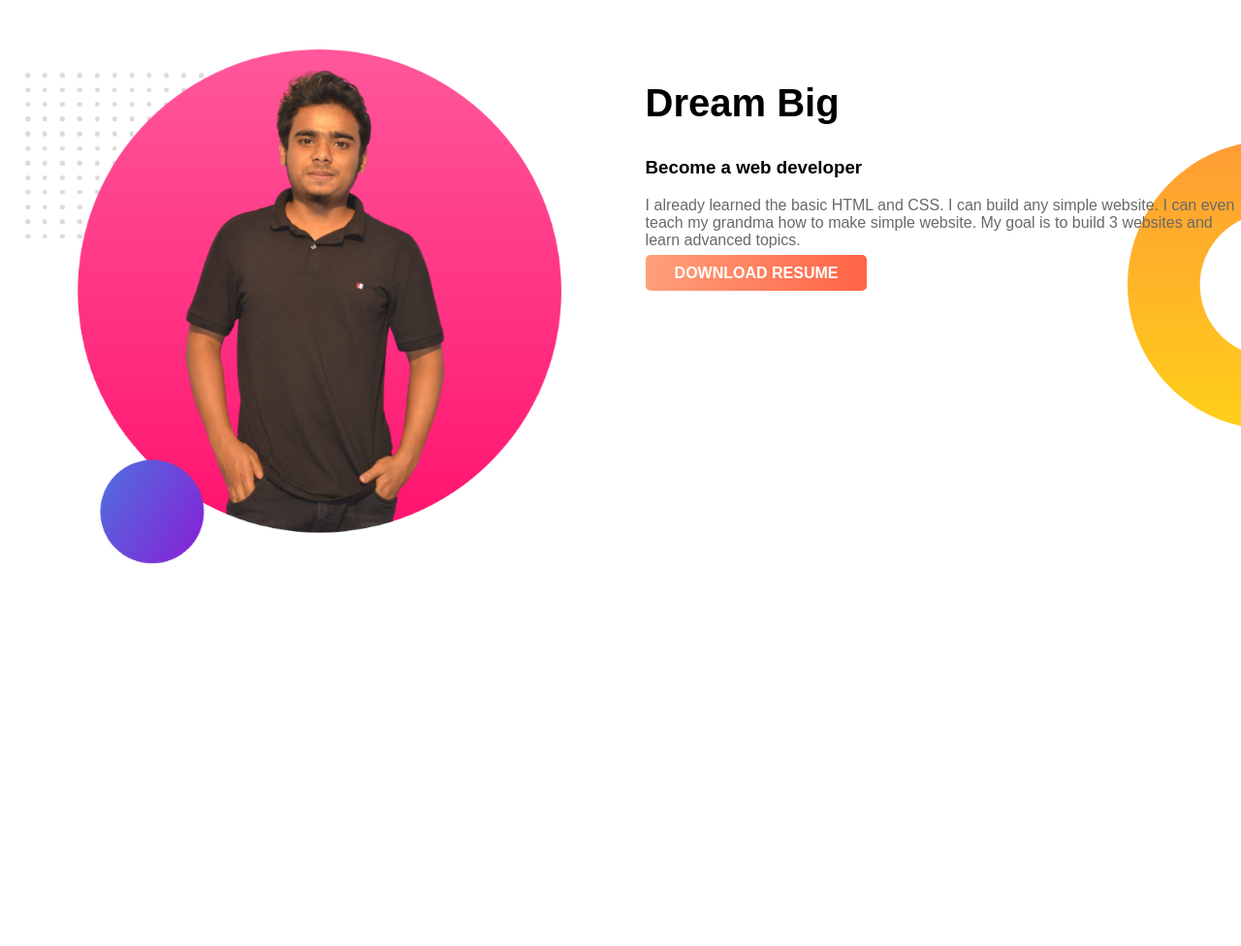
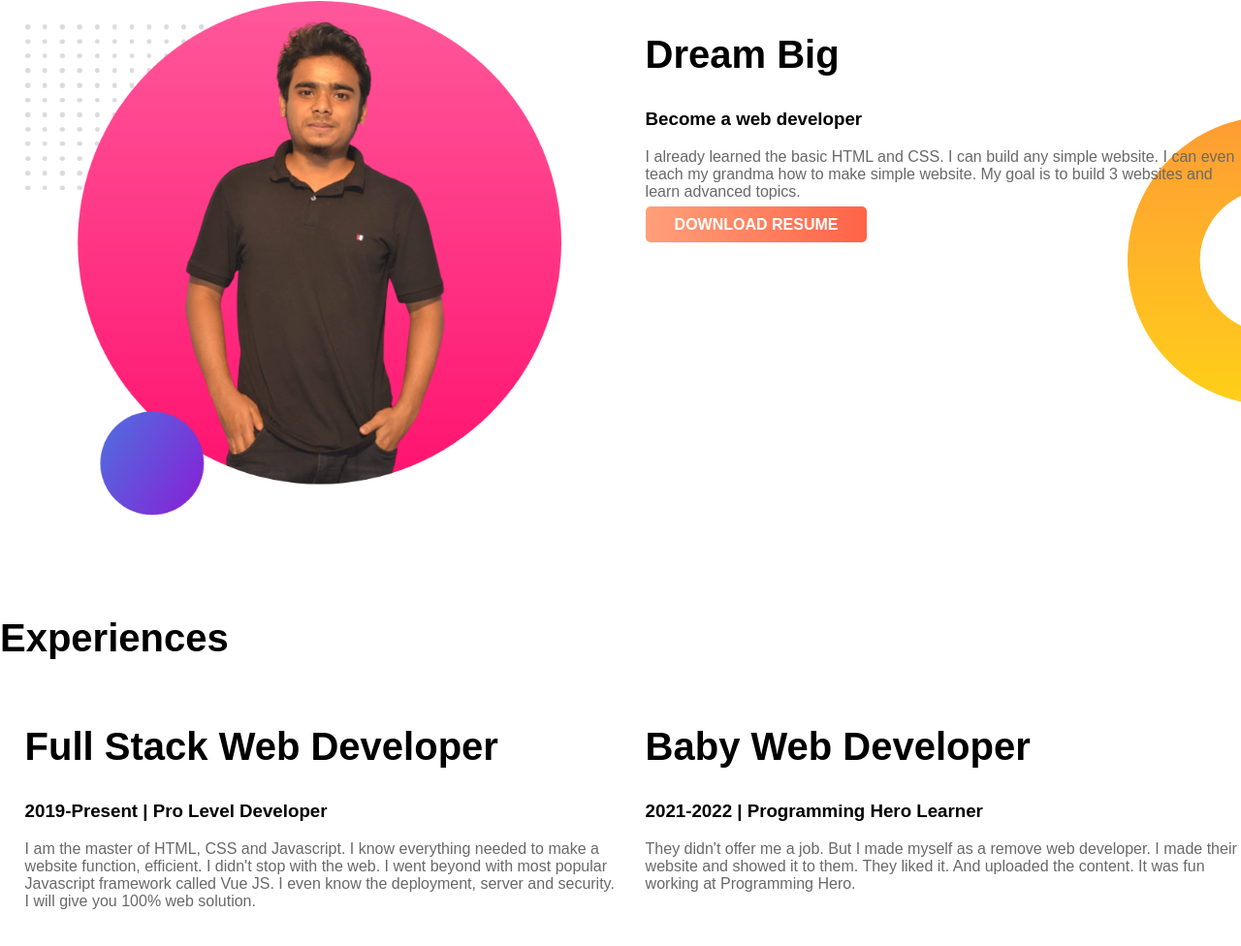
Before and after one commit to Shihab585203/developer-portfolio, a plain HTML site: page index.html in a window 1280 px wide. Shown: the part 702-1678 px from the top of the page at 97% size. Before the commit the page ends 1388 px from the top, so only its background shows below. Drawn offline with Linux system fonts and the light colour scheme.

Commit message:
add experiences

```diff
--- a/index.html
+++ b/index.html
@@ -10,7 +10,7 @@
     <link rel="stylesheet" href="style.css">
 </head>
 <body>
-    <section class="top-banner">
+    <section class="top-banner flexible-container upper-padding">
         <div class="half-width">
             <h1>Welcome To</h1>
             <h1><span class="orange-color">Shihab Ahmed</span> Zone</h1>
@@ -22,7 +22,7 @@
             <img src="images/shihab-1.png" alt="">
         </div>
     </section>
-    <section class="dream-big">
+    <section class="dream-big flexible-container">
         <div class="half-width">
             <img src="images/shihab-2.png" alt="">
         </div>
@@ -33,5 +33,22 @@
             <a class="link-button" target="_blank" href="#">DOWNLOAD RESUME</a>
         </div>
     </section>
+
+    <section class="experience-area">
+        <h1>Experiences</h1>
+        <div class="flexible-container">
+            <div class="half-width">
+               <h1>Full Stack Web Developer</h1>
+               <h3>2019-Present | Pro Level Developer</h3>
+               <p>I am the master of HTML, CSS and Javascript. I know everything needed to make a website function, efficient. I didn't stop with the web. I went beyond with most popular Javascript framework called Vue JS. I even know the deployment, server and security. I will give you 100% web solution.</p>
+            </div>
+            <div class="half-width">
+                <h1>Baby Web Developer</h1>
+                <h3>2021-2022 | Programming Hero Learner</h3>
+                <p>They didn't offer me a job. But I made myself as a remove web developer. I made their website and showed it to them. They liked it. And uploaded the content. It was fun working at Programming Hero.</p>
+            </div>
+        </div>
+
+    </section>
 </body>
 </html>
--- a/style.css
+++ b/style.css
@@ -5,10 +5,12 @@ body{
 h1 {
     font-size: 40px;
 }
-section{
+.flexible-container{
     display: flex;
+    margin-bottom: 100px;
+}
+.upper-padding{
     padding-top: 50px;
-    margin-bottom: 100px;
 }
 .top-banner {
     background-image: url(images/top-banner.png);
```
